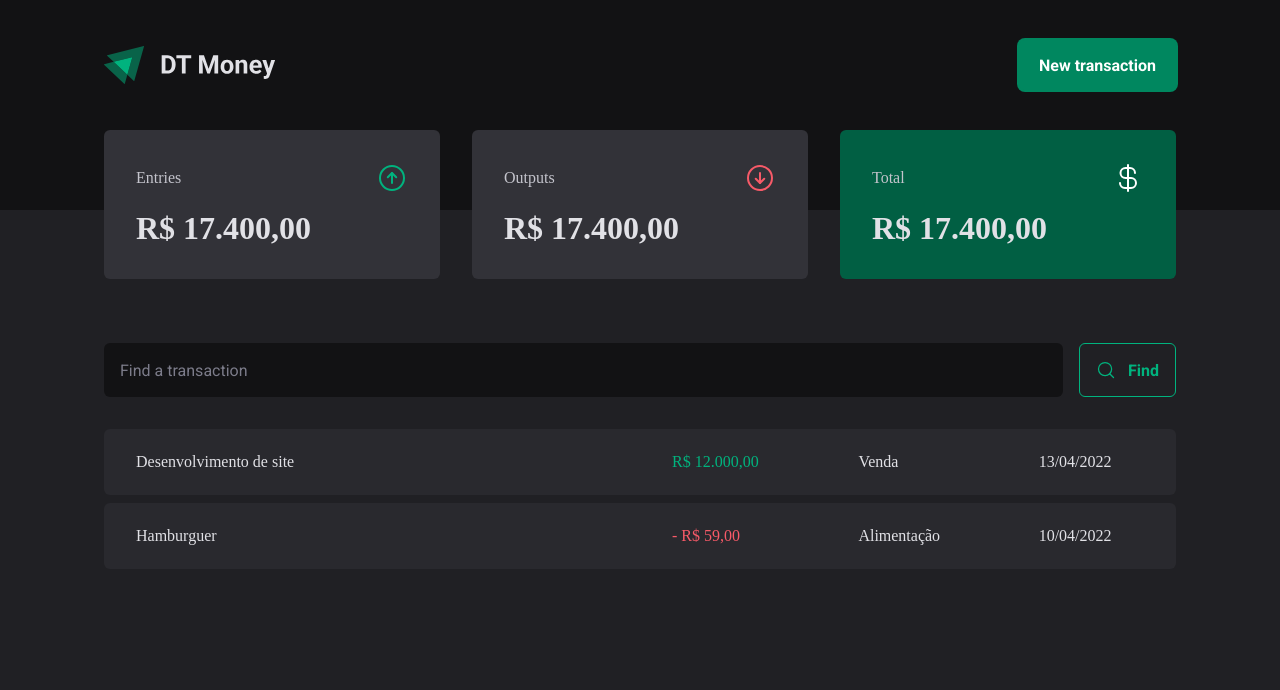
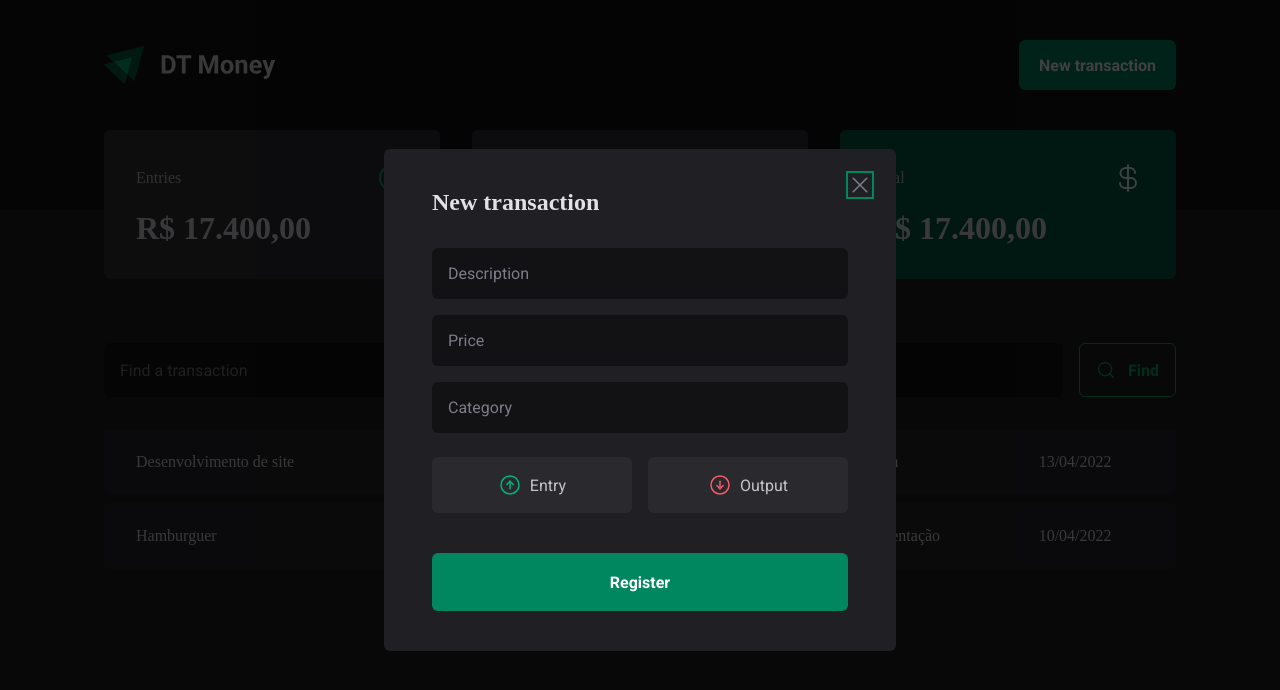
Before and after one commit to RafaelDamasco/03-dt-money, a React (Vite) app: page / in a window 1280 px wide. Both pictures are taken after a click on the button "New transaction". Shown: the top 690 px of the page. Built offline with nearby package versions, Linux system fonts and the light colour scheme.

Commit message:
feat: add New Transaction Modal component

```diff
--- a/package.json
+++ b/package.json
@@ -10,6 +10,8 @@
     "preview": "vite preview"
   },
   "dependencies": {
+    "@radix-ui/react-dialog": "^1.0.5",
+    "@radix-ui/react-radio-group": "^1.1.3",
     "phosphor-react": "^1.4.1",
     "react": "^18.2.0",
     "react-dom": "^18.2.0",
--- a/src/components/header/index.tsx
+++ b/src/components/header/index.tsx
@@ -1,12 +1,23 @@
 import { HeaderContainer, HeaderContent, NewTransactionButton } from "./styles";
 import logoImg from '../../assets/Logo.svg'
+import * as Dialog from "@radix-ui/react-dialog";
+import { NewTransactionModal } from "../new-transaction-modal";
 export function Header() {
   return (
     <HeaderContainer>
       <HeaderContent>
         <img src={logoImg} alt="" />
 
-        <NewTransactionButton>New transaction</NewTransactionButton>
+
+        <Dialog.Root>
+          <Dialog.Trigger asChild>
+            <NewTransactionButton>New transaction</NewTransactionButton>
+          </Dialog.Trigger>
+
+          <NewTransactionModal />
+        </Dialog.Root>
+
+
       </HeaderContent>
     </HeaderContainer>
   )
--- /dev/null
+++ b/src/components/new-transaction-modal/index.tsx
@@ -0,0 +1,39 @@
+import * as Dialog  from "@radix-ui/react-dialog"
+import { CloseButton, Content, Overlay, TransactionType, TransactionTypeButton } from "./styles"
+import { ArrowCircleDown, ArrowCircleUp, X } from "phosphor-react"
+
+export function NewTransactionModal() {
+  return (
+      <Dialog.Portal>
+        <Overlay/>
+
+        <Content>
+          <Dialog.Title >New transaction</Dialog.Title>
+
+          <CloseButton>
+            <X size={24}/>
+          </CloseButton>
+
+          <form action="">
+            <input type="text" required placeholder="Description"/>
+            <input type="number" required placeholder="Price"/>
+            <input type="text" required placeholder="Category"/>
+
+
+            <TransactionType>
+              <TransactionTypeButton variant="income" value="income">
+                <ArrowCircleUp size={24}/>
+                Entry
+              </TransactionTypeButton>
+              <TransactionTypeButton variant="outcome" value='outcome'>
+                <ArrowCircleDown size={24}/>
+                Output
+              </TransactionTypeButton>
+            </TransactionType>
+
+            <button type="submit">Register</button>
+          </form>
+        </Content>
+      </Dialog.Portal>
+  )
+}
--- /dev/null
+++ b/src/components/new-transaction-modal/styles.ts
@@ -0,0 +1,113 @@
+import * as  Dialog  from "@radix-ui/react-dialog";
+import styled from "styled-components";
+import * as RadioGroup from "@radix-ui/react-radio-group";
+
+export const Overlay = styled(Dialog.Overlay)`
+  position: fixed;
+  width: 100vw;
+  height: 100vh;
+  inset: 0;
+  background-color: rgb(0, 0, 0, 0.75);
+`
+
+export const Content = styled(Dialog.Content)`
+  min-width: 32rem;
+  border-radius: 6px;
+  padding: 2.5rem 3rem;
+  background-color: ${(props) => props.theme["gray-800"]};
+
+  position: fixed;
+  top: 50%;
+  left: 50%;
+  transform: translate(-50%, -50%);
+
+  form {
+    margin-top: 2rem;
+
+    display: flex;
+    flex-direction: column;
+    gap: 1rem;
+
+    input {
+      border-radius: 6px;
+      border: 0;
+      background-color: ${(props) => props.theme["gray-900"]};
+      color: ${(props) => props.theme["gray-300"]};
+      padding: 1rem;
+
+      &::placeholder {
+        color: ${(props) => props.theme["gray-500"]};
+      }
+
+    }
+    button[type="submit"]{
+      height: 58px;
+      border: 0;
+      background-color: ${(props) => props.theme["green-500"]};
+      color: ${(props) => props.theme.white};
+      font-weight: bold;
+      padding: 0 1.25rem;
+      border-radius: 6px;
+      margin-top: 1.5rem;
+      cursor: pointer;
+
+      &:hover {
+        background-color: ${(props) => props.theme["green-700"]};
+        transition: background-color 0.2s;
+      }
+    }
+  }
+`
+
+export const CloseButton = styled(Dialog.Close)`
+  position: absolute;
+  background-color: transparent;
+  border: 0;
+  top: 1.5rem;
+  right: 1.5rem;
+  font-size: 0;
+  cursor: pointer;
+  color: ${(props) => props.theme["gray-500"]};
+`
+
+export const TransactionType = styled(RadioGroup.Root)`
+  display: grid;
+  grid-template-columns: repeat(2, 1fr);
+  gap: 1rem;
+  margin-top: 0.5rem;
+`
+
+interface TransactionTypeButtonProps {
+  variant: "income" | "outcome"
+}
+export const TransactionTypeButton = styled(RadioGroup.Item)<TransactionTypeButtonProps>`
+  background-color: ${(props) => props.theme["gray-700"]};
+  padding: 1rem;
+  display: flex;
+  align-items: center;
+  justify-content: center;
+  gap: 0.5rem;
+  border-radius: 6px;
+  cursor: pointer;
+  border: 0;
+  color: ${(props) => props.theme["gray-300"]};
+
+  svg {
+    color: ${(props) => props.theme[props.variant === "income" ? "green-300" : "red-300"]};
+  }
+
+  &[data-state="unchecked"]:hover {
+    transition: background-color 0.2ms;
+    background-color: ${(props) => props.theme["gray-600"]};
+  }
+  &[data-state="checked"] {
+     color: ${(props) => props.theme.white};
+     background-color: ${(props) => props.theme[props.variant === "income" ? "green-500" : "red-500"]};
+
+     svg {
+     color: ${(props) => props.theme.white};
+
+     }
+  }
+
+`
```
Also changed, not shown: 1 other file (tests, documents, lock files or other folders).
